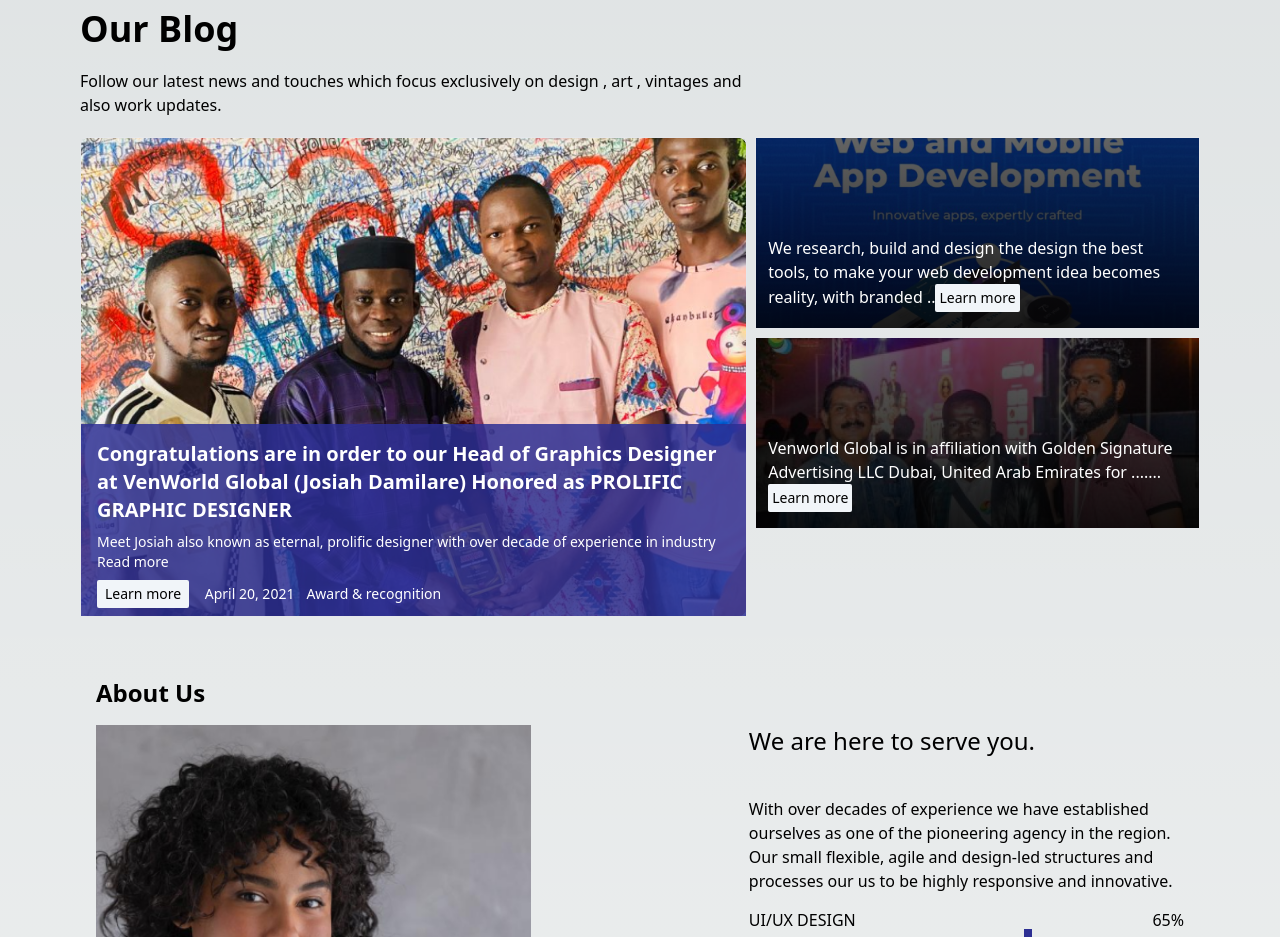
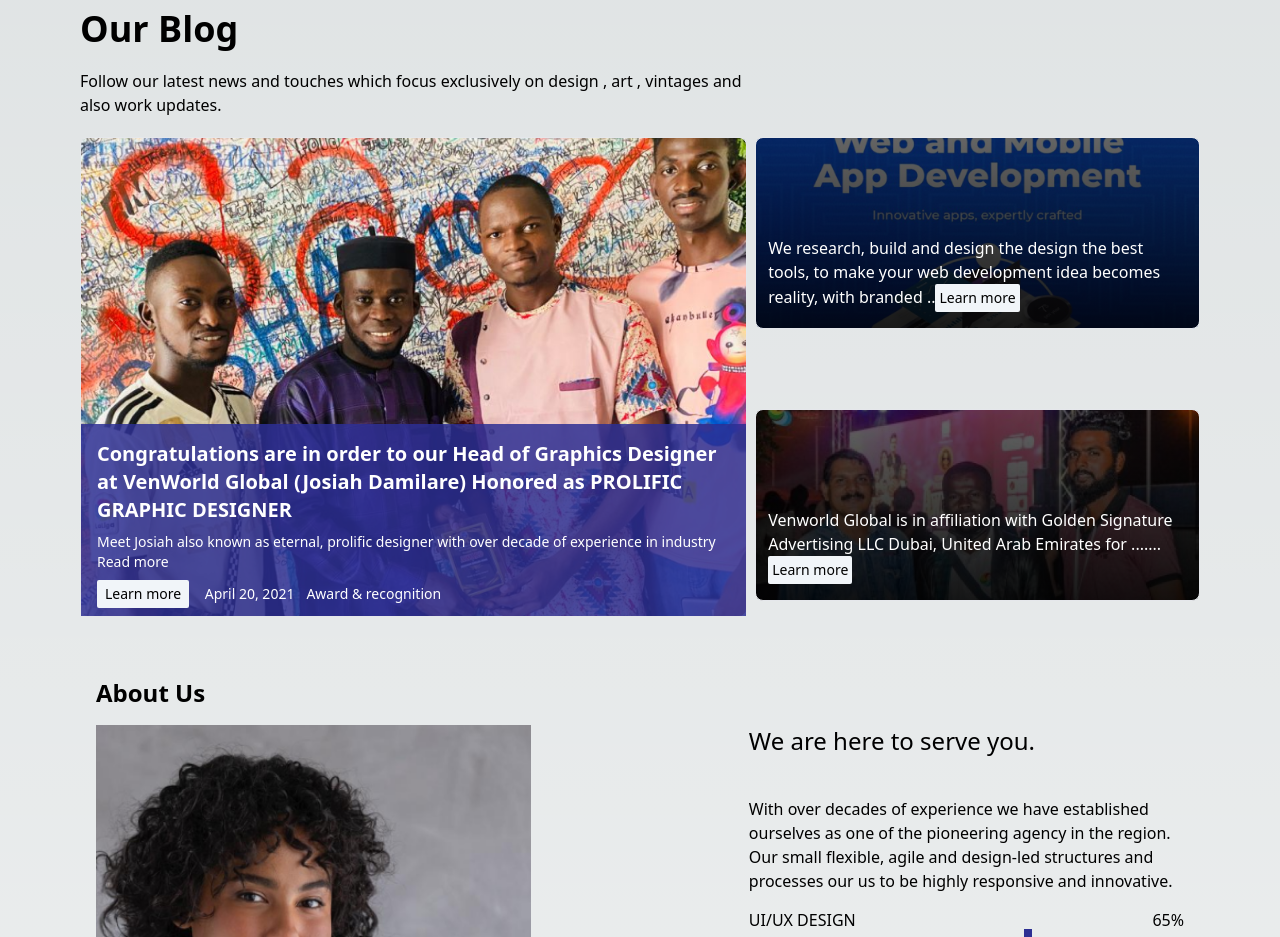
Before and after one commit to sideeq12/Venworld, a Next.js app: page / in a window 1280 px wide. Shown: the part 1140-2077 px from the top of the page. Built offline with nearby package versions, Linux system fonts and the light colour scheme.

Commit message:
radius and text fix

```diff
--- a/components/blog/blog.jsx
+++ b/components/blog/blog.jsx
@@ -23,15 +23,15 @@
                     </div>
             </div>
             </div>
-            <div className='w-full md:w-2/5  h-96'>
-                <div className='h-48 border border-cyan second relative'>
+            <div className='w-full md:w-2/5  h-[30rem]'>
+                <div className='h-48 border border-cyan second relative rounded-lg mb-20'>
                     <div className='absolute bottom-0 text-white px-3 pb-4'>
                     We research, build and design the design the best tools, to make your web development idea
                     becomes reality, with branded ..
                     <button className='px-1 py-1 bg-slate-100 mr-3 text-black text-sm rounded-sm'>Learn more</button>
                     </div>
                 </div>
-                <div className='h-48 border border-cyan mt-2 third relative'>
+                <div className='h-48 rounded-lg border border-cyan mt-2 third relative mb-20'>
                 <div className='absolute bottom-0 text-white px-3 pb-4'>
                 Venworld Global is in affiliation with Golden Signature Advertising LLC Dubai, United Arab Emirates for .......
                     <button className='px-1 py-1 bg-slate-100 mr-3 text-black text-sm rounded-sm'>Learn more</button>
```
